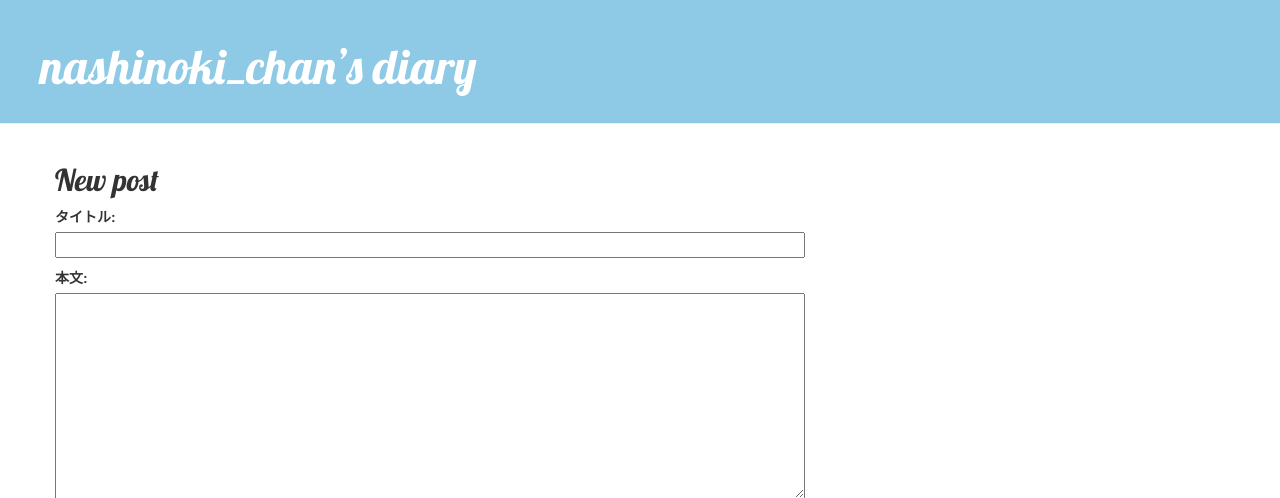
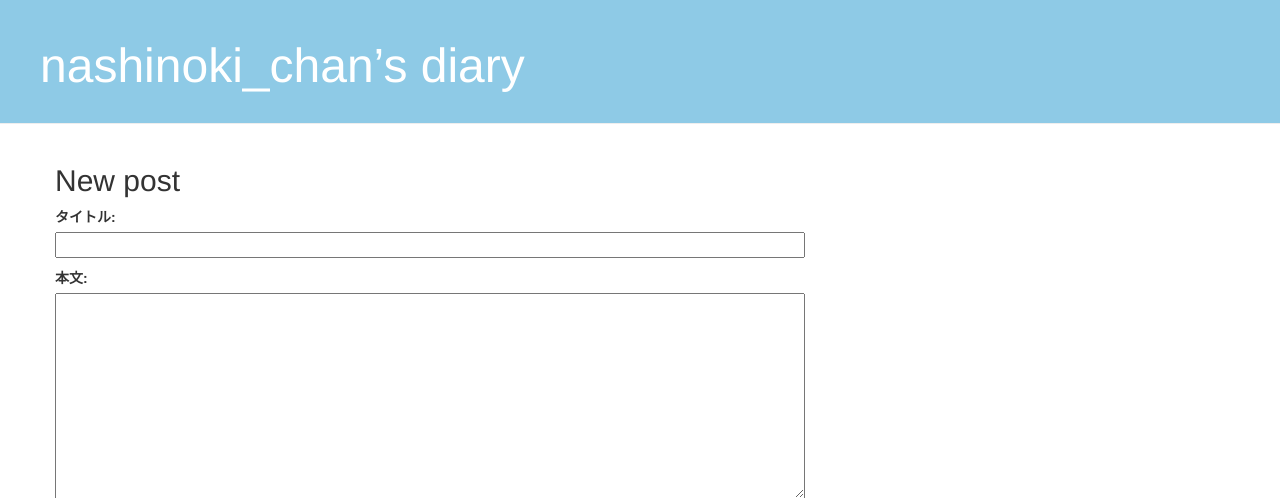
Before and after one commit to Na-Nashi74/my-first-blog, a Django app: page /post/new/ in a window 1280 px wide. Shown: the top 498 px of the page. Run offline with Django 5.2, Linux system fonts and the light colour scheme; some libraries are stand-ins or nearby versions.

Commit message:
フォント変更

```diff
--- a/blog/static/css/blog.css
+++ b/blog/static/css/blog.css
@@ -14,9 +14,9 @@
     margin-left: 40px;
 }
 
-h1, h2, h3, h4 {
+/* h1, h2, h3, h4 {
     font-family: 'Lobster', cursive;
-}
+} */
 
 .date {
     color: #828282;
```
